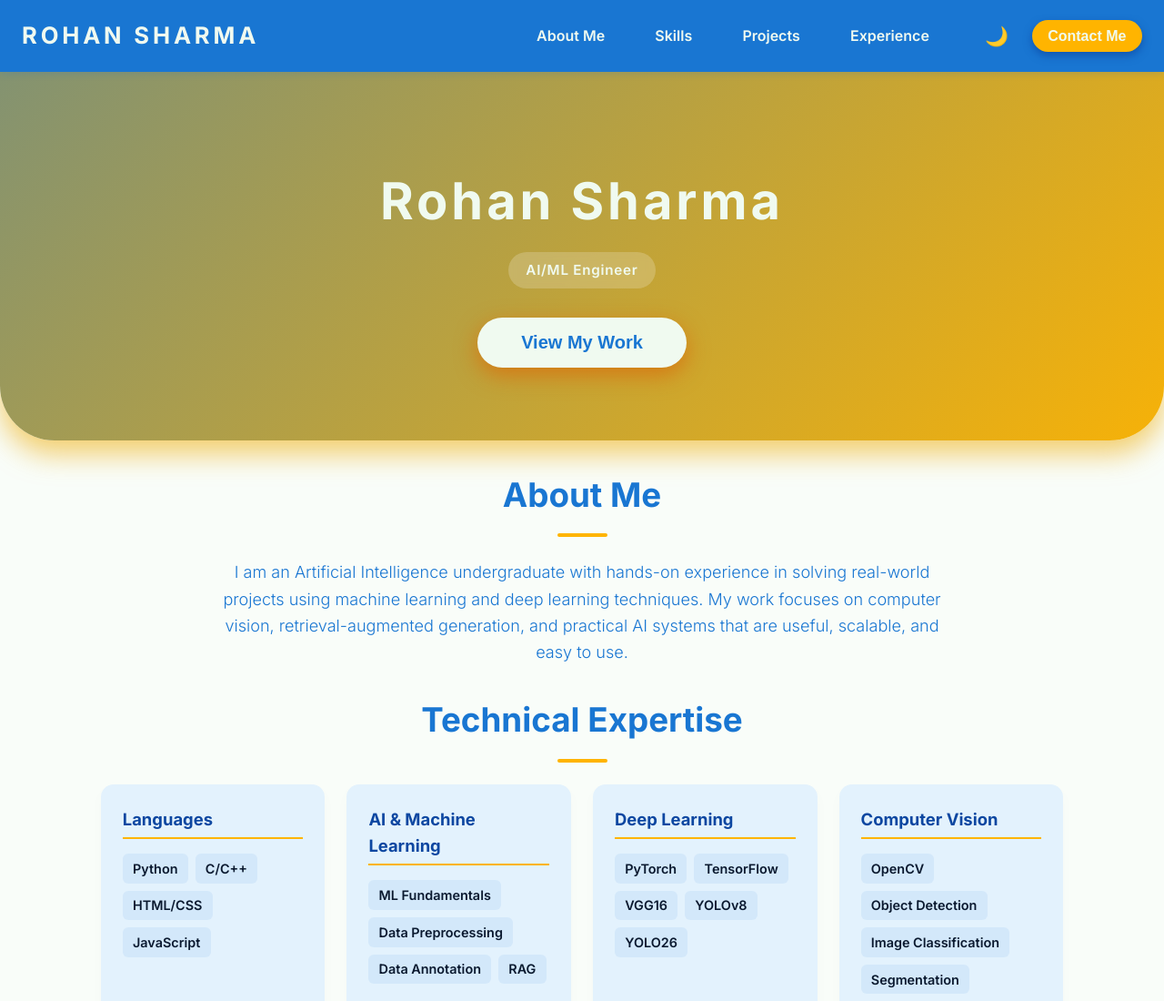
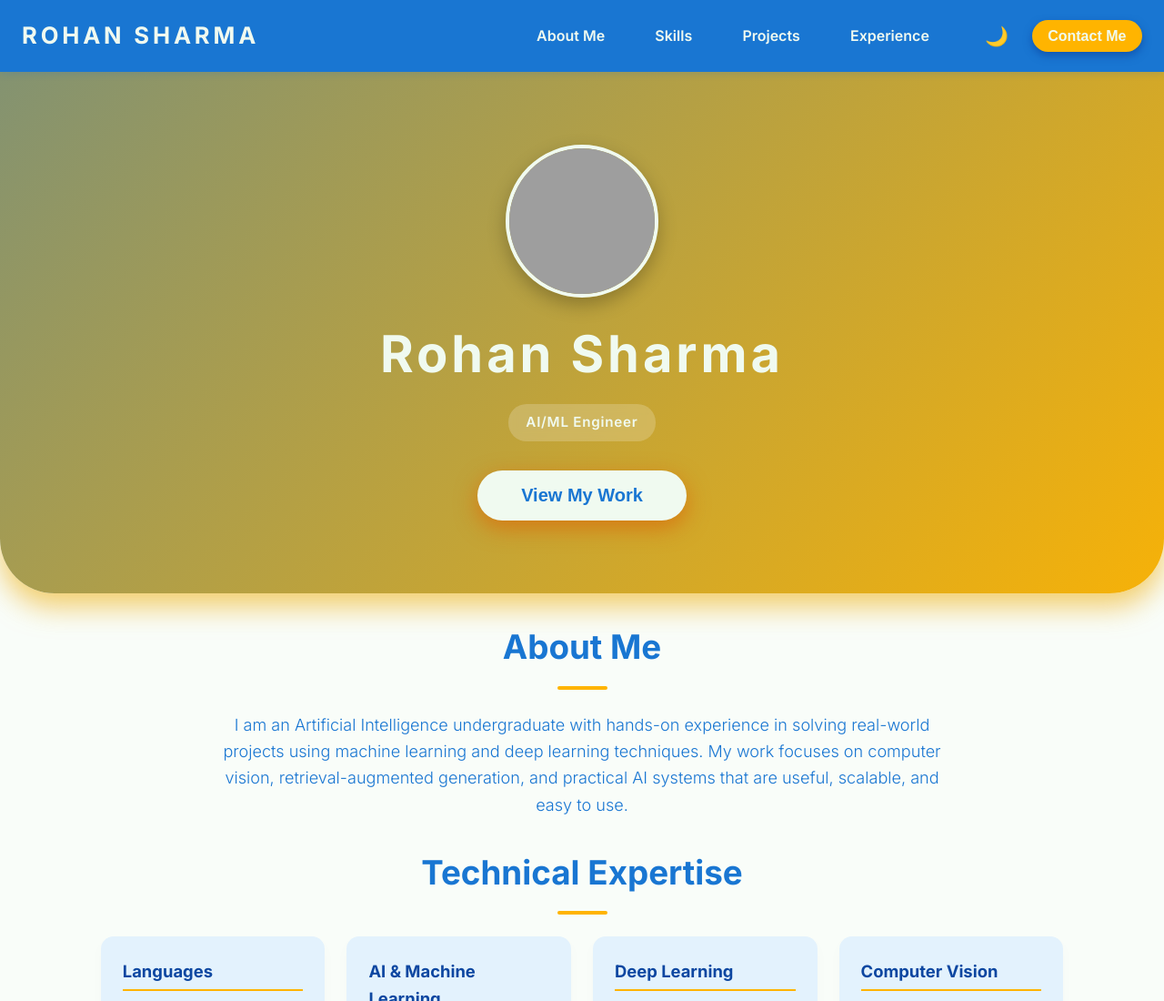
Before and after one commit to RohanSharmaHub/portfolio, a plain HTML site: page index.html in a window 1280 px wide. Shown: the top 1100 px of the page at 91% size. Drawn offline with Linux system fonts and the light colour scheme; grey boxes are pictures that could not be loaded.

```diff
--- a/index.html
+++ b/index.html
@@ -343,7 +343,7 @@
   /* Hero Section */
   section.hero {
     text-align: center;
-    padding: 7rem 1.5rem 5rem;
+    padding: 5rem 1.5rem 5rem;
     background: linear-gradient(135deg, var(--blue-medium), var(--accent-color));
     background-size: 200% 200%; /* Make gradient larger for animation */
     animation: gradient-shift 15s ease infinite alternate, hero-shadow-animation 15s ease infinite alternate; /* Apply both animations */
@@ -371,6 +371,29 @@
   section.hero.visible {
     opacity: 1;
     transform: translateY(0);
+  }
+
+  /* Hero Profile Image Styling */
+  .hero-profile-container {
+    margin-bottom: 1.5rem;
+  }
+
+  .hero-profile-img {
+    width: 160px;
+    height: 160px;
+    border-radius: 50%;
+    object-fit: cover;
+    border: 4px solid var(--text-light);
+    box-shadow: 0 8px 20px rgba(0, 0, 0, 0.25);
+    transition: border-color 0.5s ease, transform var(--transition);
+  }
+
+  body.dark .hero-profile-img {
+    border-color: var(--accent-color);
+  }
+
+  .hero-profile-img:hover {
+    transform: scale(1.04);
   }
 
   section.hero .badge {
@@ -1051,6 +1074,10 @@
   @media (max-width: 480px) {
     section.hero h1 {
       font-size: 2.1rem;
+    }
+    .hero-profile-img {
+      width: 130px;
+      height: 130px;
     }
     button.hero-btn,
     button.btn-cta,
@@ -1101,6 +1128,9 @@
 
   <main>
     <section class="hero" id="hero" aria-label="Welcome section" tabindex="0">
+      <div class="hero-profile-container">
+        <img src="https://i.postimg.cc/TPhLYSh6/erasebg-transformed-(5).png" alt="Rohan Sharma" class="hero-profile-img" />
+      </div>
       <h1>Rohan Sharma</h1>
       <div class="badge">AI/ML Engineer</div>
       <br>
```
